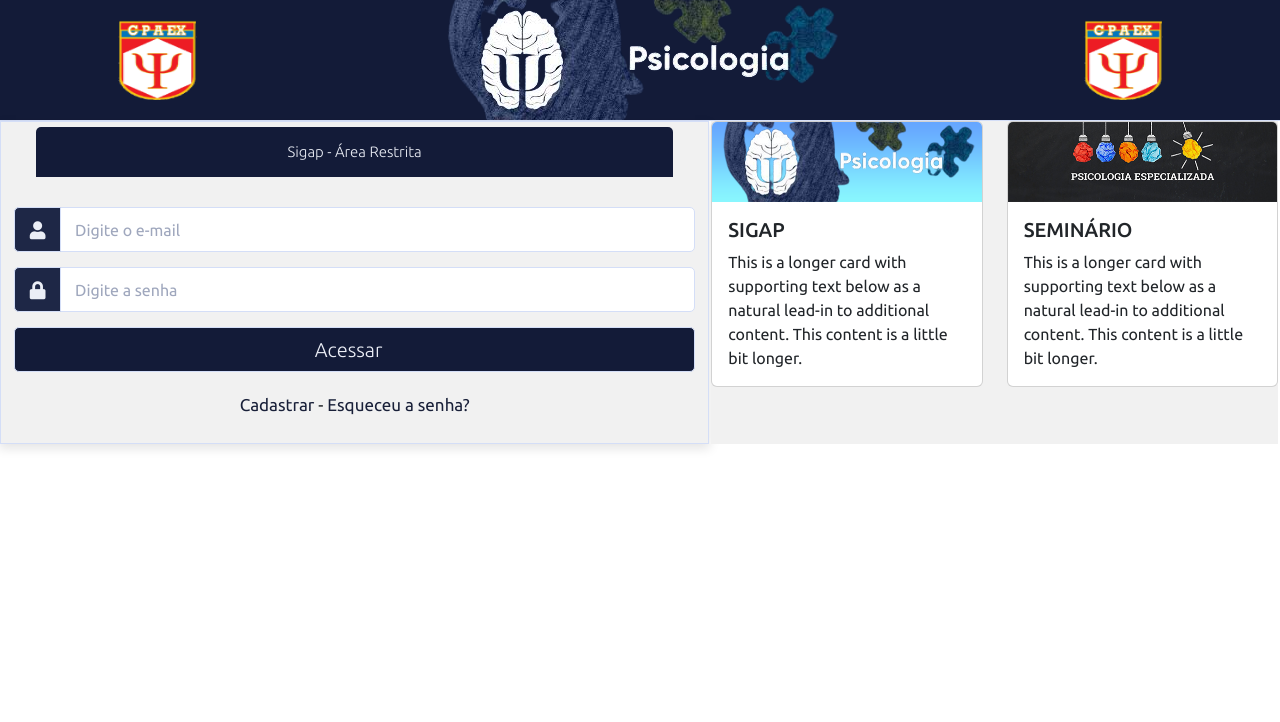
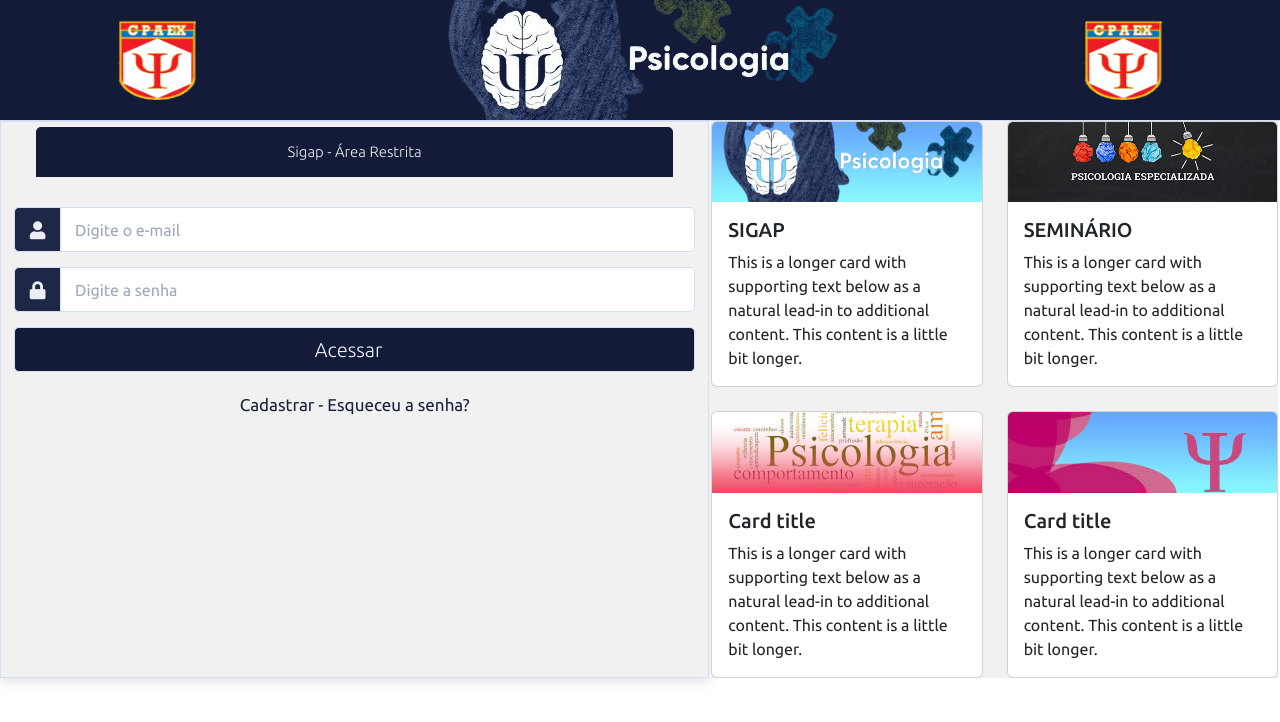
Before and after one commit to andmatsouza/react-front, a React (Create React App) app in the folder login/: page / in a window 1280 px wide. Shown: the top 722 px of the page. Built offline with nearby package versions, Linux system fonts and the light colour scheme.

Commit message:
feat: Adicionado cards no componente contentcard

```diff
--- a/login/src/components/CardContent/index.js
+++ b/login/src/components/CardContent/index.js
@@ -36,7 +36,7 @@ export const CardContent = () => {
                 </Card.Body>
               </Card>
             </Col>
-            {/* <Col>
+            <Col>
               <Card>
                 <Card.Img variant="top" src="/banner-card-5.png" />
                 <Card.Body>
@@ -61,7 +61,7 @@ export const CardContent = () => {
                   </Card.Text>
                 </Card.Body>
               </Card>
-            </Col> */}
+            </Col>
           </Row>
           {/* <Card>
             <Card.Img variant="top" src="/banner-card-2.png" />
```
